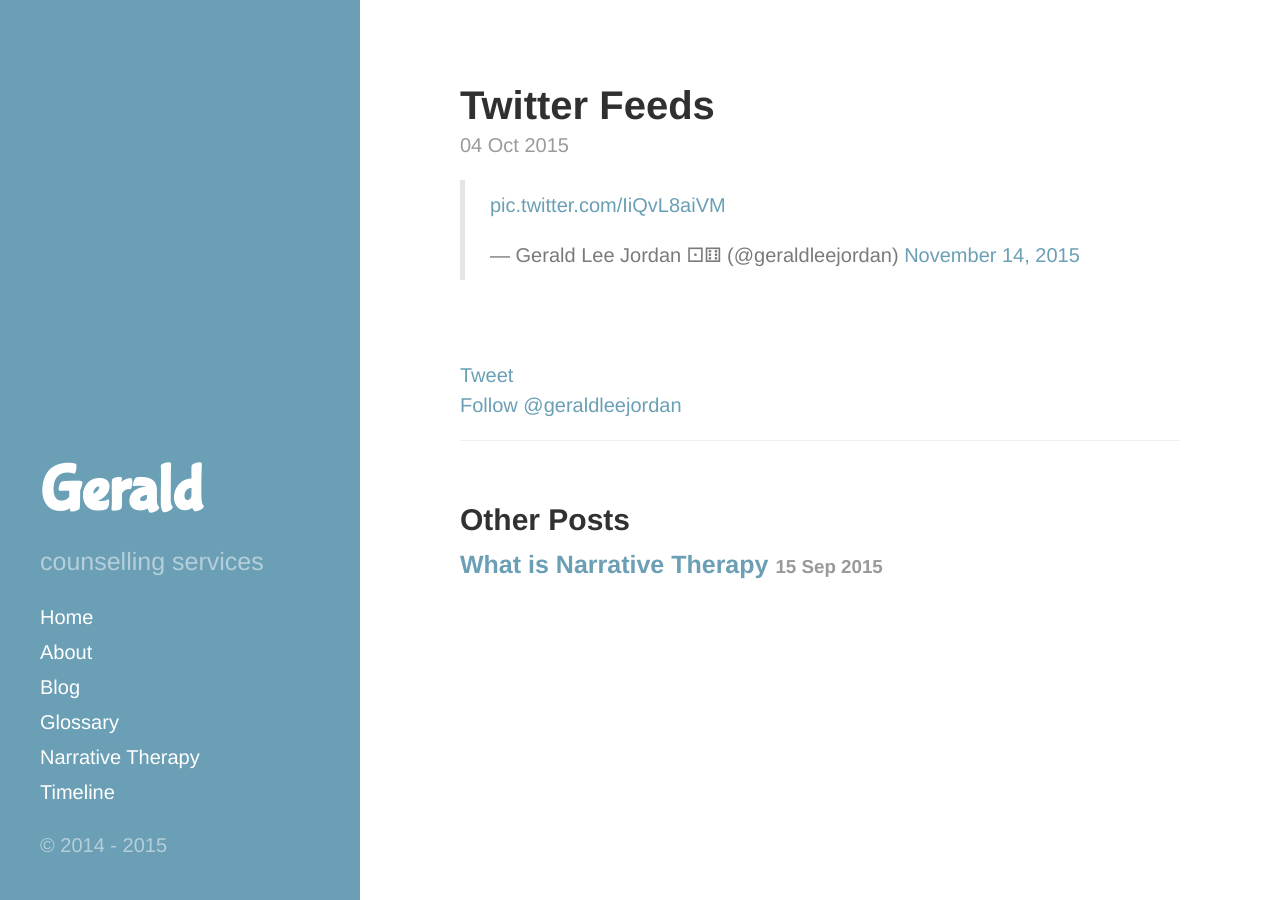
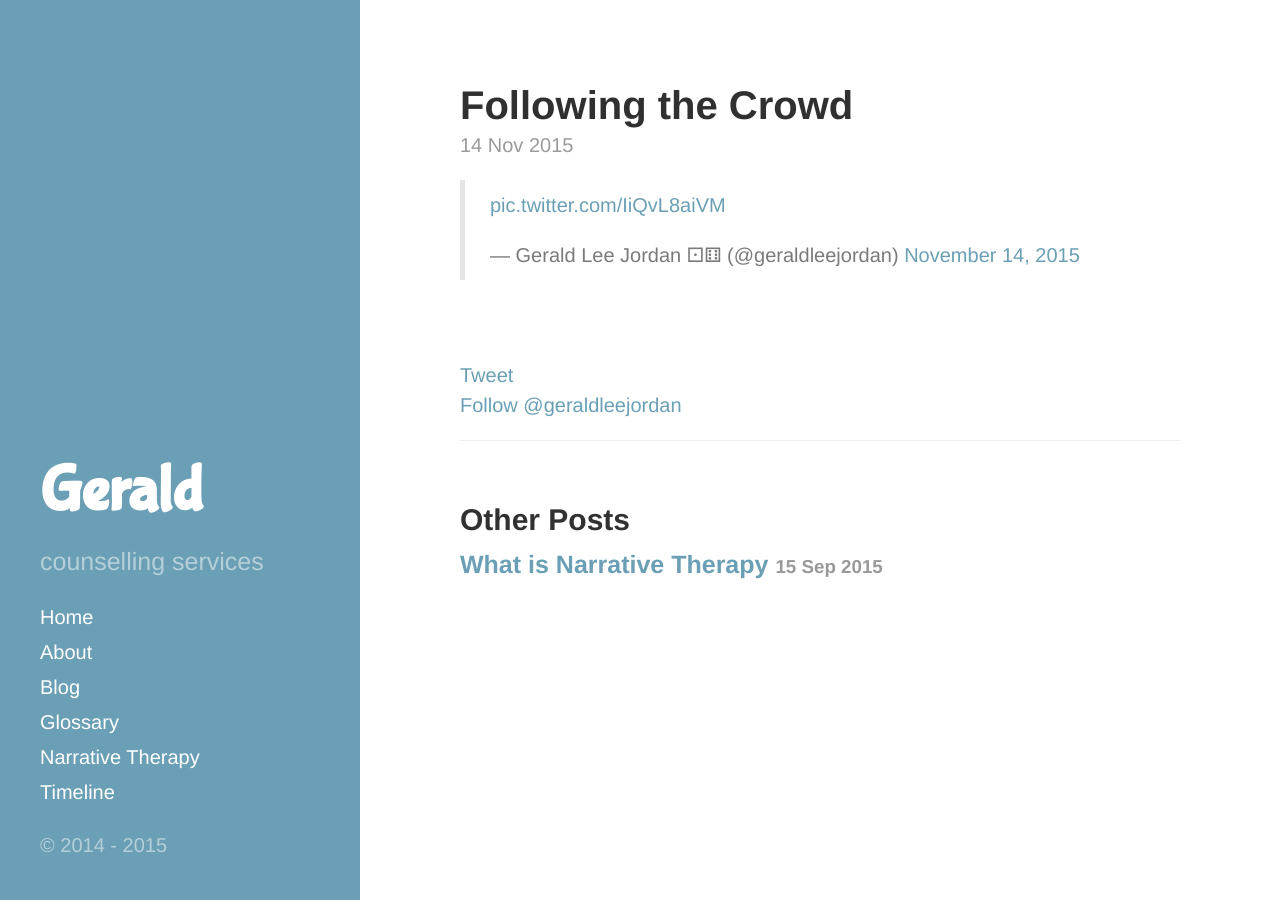
Before and after one commit to geraldnz/geraldnz.github.com, a Jekyll site: the page built from _posts/2015-11-14-following-the-crowd.md, in a window 1280 px wide. Built offline with Jekyll 4.4.1, drawn with Linux system fonts in a browser that asks for light colours; Markdown is read by kramdown in place of the engine named in the settings; comment, search, counter and statistics services are not loaded.

Commit message:
Update and rename 2015-10-04-test.md to 2015-11-14-following-the-crowd.md

```diff
--- a/_posts/2015-10-04-test.md
+++ b/_posts/2015-11-14-following-the-crowd.md
@@ -1,6 +1,13 @@
 ---
 layout: post
-title: Twitter Feeds
+title: Following the Crowd
+categories: [twitter, images]
+published: true
+sitemap:
+  lastmod: 2015-11-14
+  priority: 0.7
+  changefreq: 'monthly'
+  exclude: 'no'
 ---
 
 <blockquote class="twitter-tweet" lang="en"><p lang="und" dir="ltr"><a href="https://t.co/IiQvL8aiVM">pic.twitter.com/IiQvL8aiVM</a></p>&mdash; Gerald Lee Jordan ⚀⚅ (@geraldleejordan) <a href="https://twitter.com/geraldleejordan/status/665348494014615552">November 14, 2015</a></blockquote>
```
